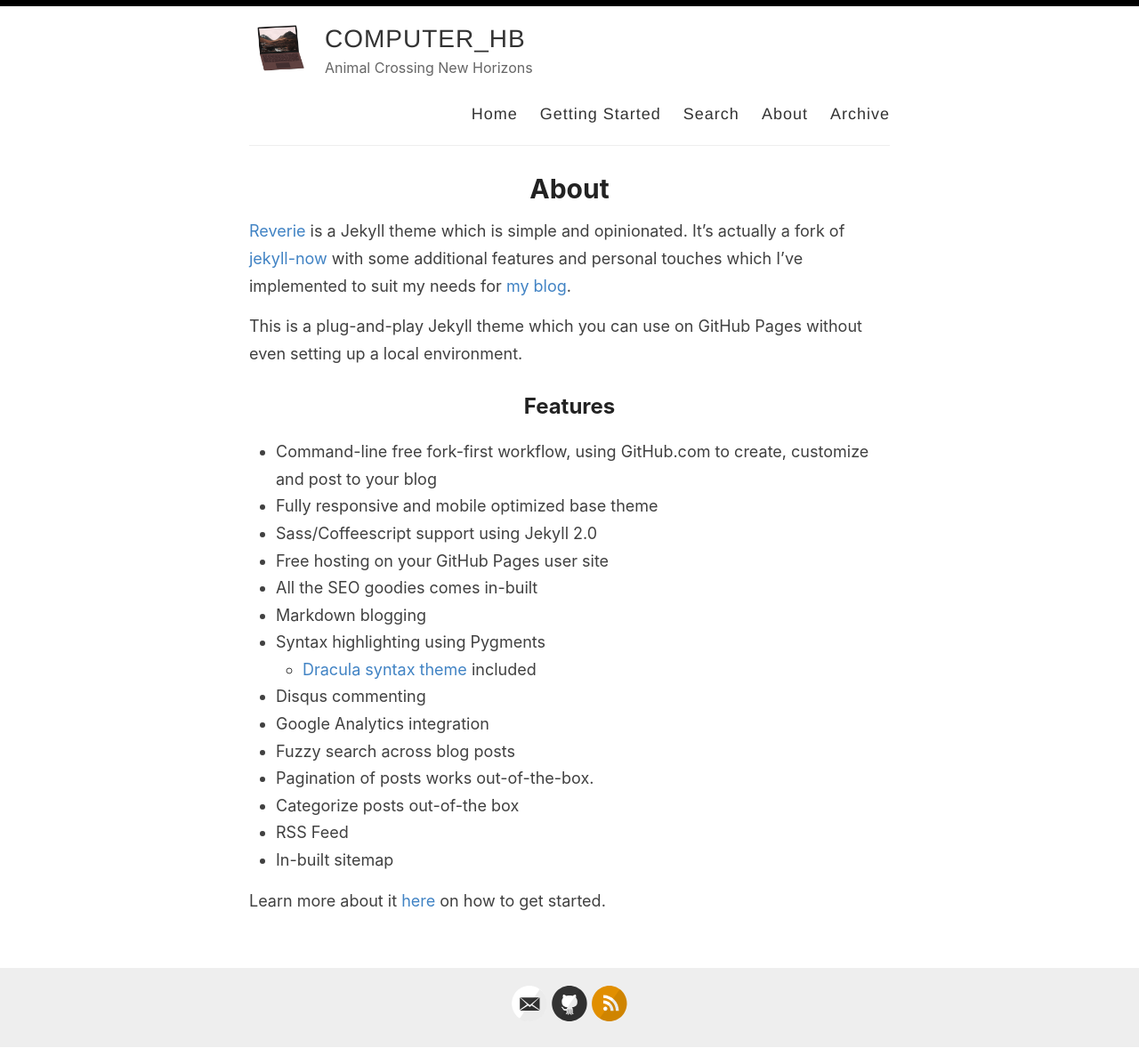
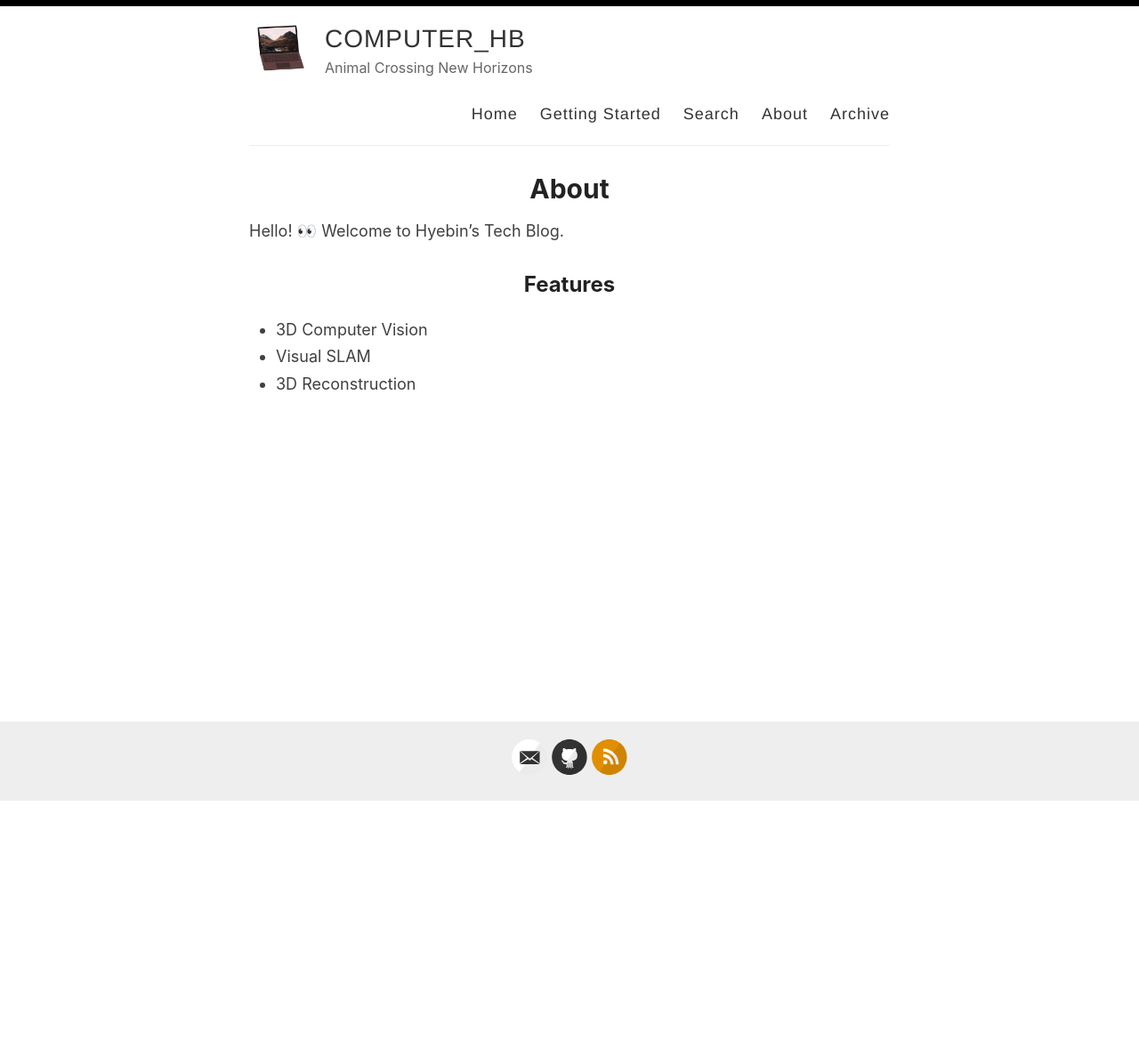
Before and after one commit to splopsky/splopsky.github.io, a Jekyll site: the page built from _pages/about.md, in a window 1280 px wide. Shown: the whole page at 89% size. Built offline with Jekyll 4.4.1, drawn with Linux system fonts in a browser that asks for light colours; after the commit the page ends 901 px from its top, so only the background shows below that.

Commit message:
Update about.md

```diff
--- a/_pages/about.md
+++ b/_pages/about.md
@@ -4,26 +4,13 @@ title: About
 permalink: /about/
 ---
 
-[Reverie](https://github.com/amitmerchant1990/reverie) is a Jekyll theme which is simple and opinionated. It's actually a fork of [jekyll-now](https://github.com/barryclark/jekyll-now) with some additional features and personal touches which I've implemented to suit my needs for [my blog](https://www.amitmerchant.com).
+Hello! 👀 Welcome to Hyebin's Tech Blog.
 
-This is a plug-and-play Jekyll theme which you can use on GitHub Pages without even setting up a local environment.
+
+
 
 ## Features
 
-- Command-line free fork-first workflow, using GitHub.com to create, customize and post to your blog
-- Fully responsive and mobile optimized base theme
-- Sass/Coffeescript support using Jekyll 2.0
-- Free hosting on your GitHub Pages user site
-- All the SEO goodies comes in-built
-- Markdown blogging
-- Syntax highlighting using Pygments
-    - [Dracula syntax theme](https://draculatheme.com/) included
-- Disqus commenting
-- Google Analytics integration
-- Fuzzy search across blog posts
-- Pagination of posts works out-of-the-box.
-- Categorize posts out-of-the box
-- RSS Feed
-- In-built sitemap
-
-Learn more about it [here](https://github.com/amitmerchant1990/reverie) on how to get started.
+- 3D Computer Vision
+- Visual SLAM
+- 3D Reconstruction
```
